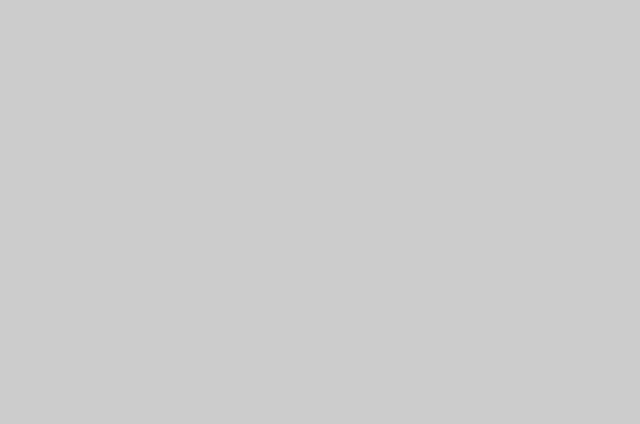
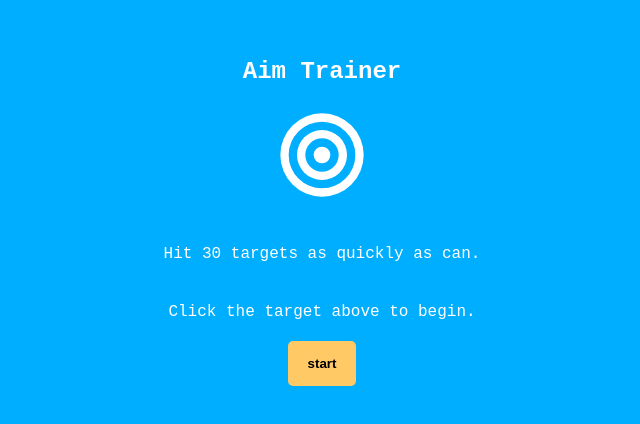
Before and after one commit to rachidelaid/human-benchmark, a React (Create React App) app: page /aim in a window 1280 px wide. Before the commit this address had no page. Shown: the part 178-602 px from the top of the page, without its empty margins (318-958 px from the left). Built offline with nearby package versions, Linux system fonts and the light colour scheme.

Commit message:
aim test done

```diff
--- a/src/App.js
+++ b/src/App.js
@@ -4,6 +4,7 @@ import Home from './pages/Home';
 import Reaction from './pages/Reaction';
 import Verbal from './pages/Verbal';
 import Number from './pages/Number';
+import Aim from './pages/Aim';
 
 function App() {
   return (
@@ -13,6 +14,7 @@ function App() {
         <Route exact path="/reaction" element={<Reaction />} />
         <Route exact path="/verbal" element={<Verbal />} />
         <Route exact path="/number" element={<Number />} />
+        <Route exact path="/aim" element={<Aim />} />
       </Routes>
     </BrowserRouter>
   );
--- a/src/index.css
+++ b/src/index.css
@@ -113,7 +113,6 @@ svg {
   align-items: center;
   gap: 20px;
   text-align: center;
-  padding: 0 50px;
 }
 
 .reaction {
@@ -142,3 +141,25 @@ svg {
   height: 100%;
   transition: width 3s;
 }
+
+.aim p {
+  margin-top: 20px;
+}
+
+.aim .game {
+  height: 100%;
+  width: 100%;
+}
+
+.aim .game > div {
+  background-color: rgb(231, 85, 85);
+  width: 100px;
+  height: 100px;
+  border-radius: 50%;
+}
+
+.aim svg {
+  width: 100px;
+  height: 100px;
+  cursor: pointer;
+}
--- /dev/null
+++ b/src/pages/Aim.jsx
@@ -0,0 +1,129 @@
+import { useRef, useState } from 'react';
+
+const Target = () => {
+  return (
+    <svg viewBox="0 0 24 24">
+      <path
+        fill="currentColor"
+        d="M12,2A10,10 0 0,0 2,12A10,10 0 0,0 12,22A10,10 0 0,0 22,12A10,10 0 0,0 12,2M12,4A8,8 0 0,1 20,12A8,8 0 0,1 12,20A8,8 0 0,1 4,12A8,8 0 0,1 12,4M12,6A6,6 0 0,0 6,12A6,6 0 0,0 12,18A6,6 0 0,0 18,12A6,6 0 0,0 12,6M12,8A4,4 0 0,1 16,12A4,4 0 0,1 12,16A4,4 0 0,1 8,12A4,4 0 0,1 12,8M12,10A2,2 0 0,0 10,12A2,2 0 0,0 12,14A2,2 0 0,0 14,12A2,2 0 0,0 12,10Z"
+      />
+    </svg>
+  );
+};
+
+const Aim = () => {
+  const [status, setStatus] = useState('start');
+  const [left, setLeft] = useState(30);
+  const [runs, setRuns] = useState([]);
+  const [time, setTime] = useState(0);
+  const [position, setPosition] = useState({ width: 0, height: 0 });
+  const target = useRef();
+  const hit = useRef();
+  const noHit = useRef();
+
+  const sound = (c) => {
+    let s;
+    if (c) {
+      s = hit.current;
+    } else {
+      s = noHit.current;
+    }
+    s.currentTime = 0;
+    s.loop = false;
+    s.play();
+  };
+
+  const getPosition = () => {
+    const w = window.innerWidth - 150;
+    const h = window.innerHeight - 150;
+
+    let done = false;
+
+    while (!done) {
+      const width = Math.floor(Math.random() * w);
+      const height = Math.floor(Math.random() * h);
+
+      if (width !== position.width || height !== position.height) {
+        done = true;
+        setPosition({ width, height });
+      }
+    }
+  };
+
+  const start = () => {
+    getPosition();
+    setStatus('game');
+    setTimeout(() => {
+      setTime(Date.now());
+      target.current.style.transform = `translate(${position.width}px,${position.height}px)`;
+    }, 20);
+  };
+
+  const handleClick = () => {
+    if (left === 1) {
+      setTime(0);
+      setStatus('result');
+      return;
+    }
+
+    sound(true);
+
+    const t = Date.now() - time;
+    setRuns([...runs, t]);
+    setTime(Date.now());
+    setLeft(left - 1);
+    getPosition();
+    target.current.style.transform = `translate(${position.width}px,${position.height}px)`;
+  };
+
+  const miss = (e) => {
+    if (e.target.classList.contains('game') || e.type === 'p') {
+      sound(false);
+    }
+  };
+
+  return (
+    <div className="aim main">
+      <audio
+        ref={hit}
+        preload="auto"
+        src="http://soundjax.com/reddo/19496%5Eclick1.mp3"
+      />
+      <audio
+        ref={noHit}
+        preload="auto"
+        src="http://soundjax.com/reddo/44843%5Emouseclick.mp3"
+      />
+      {status === 'start' && (
+        <>
+          <h2>Aim Trainer</h2>
+          <Target />
+          <p>Hit 30 targets as quickly as can.</p>
+          <p>Click the target above to begin.</p>
+          <button className="primary-btn" onClick={start}>
+            start
+          </button>
+        </>
+      )}
+
+      {status === 'game' && (
+        <div className="game" onClick={miss}>
+          <p>remaining: {left}</p>
+          <div ref={target} onClick={handleClick}>
+            <Target />
+          </div>
+        </div>
+      )}
+
+      {status === 'result' && (
+        <>
+          <p>Average time per target</p>
+          <h1>{Math.floor(runs.reduce((a, b) => a + b) / runs.length)} ms</h1>
+          <a href="/">Home</a>
+        </>
+      )}
+    </div>
+  );
+};
+
+export default Aim;
--- a/src/pages/Home.jsx
+++ b/src/pages/Home.jsx
@@ -54,8 +54,8 @@ const Home = () => {
 
   return (
     <div className="grid">
-      {tests.map((c) => (
-        <TestCard card={c} />
+      {tests.map((c, i) => (
+        <TestCard card={c} key={i} />
       ))}
     </div>
   );
```
